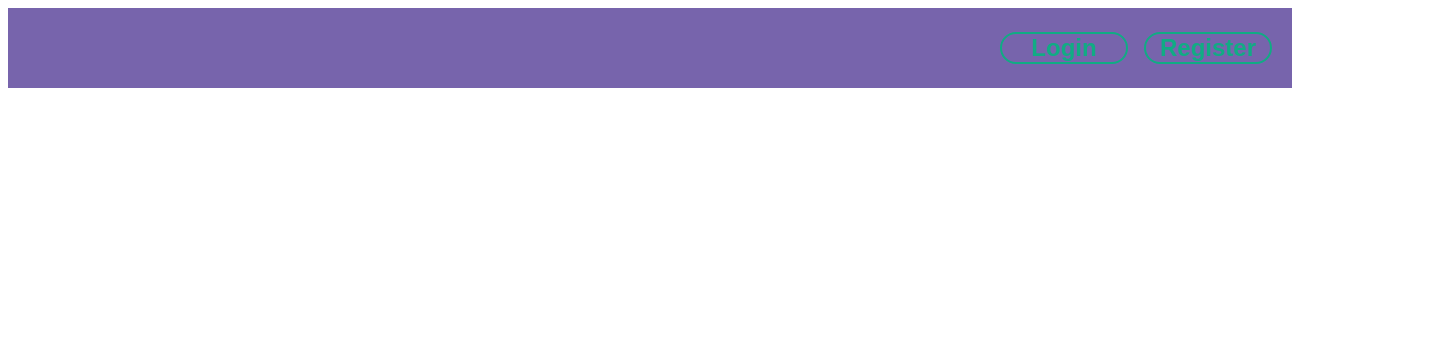
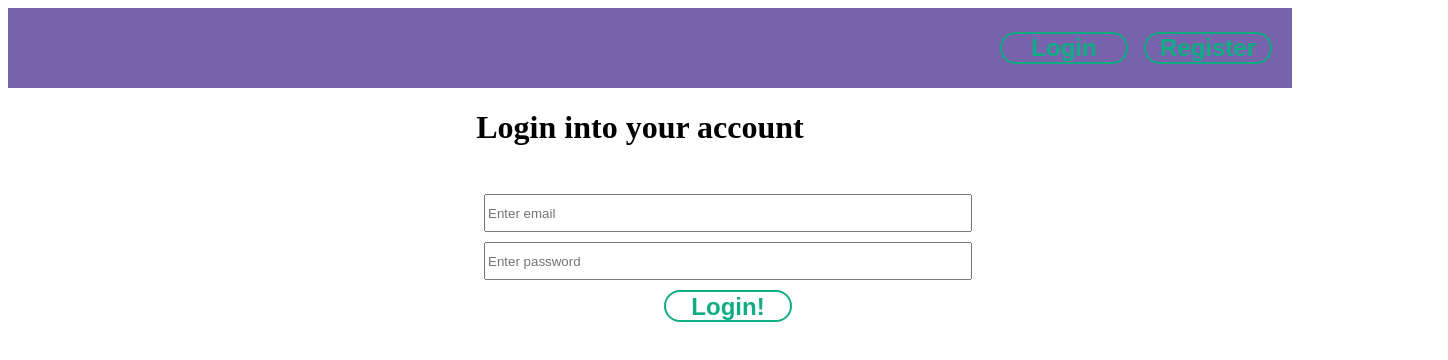
Before and after one commit to fotimakhamroeva/BabyTracker, a React (Create React App) app in the folder client/baby-tracker/: page /login in a window 1280 px wide. Before the commit this address had no page. Shown: the top 360 px of the page, 1448 px wide, since content can reach past the window. Built offline with nearby package versions, Linux system fonts and the light colour scheme.

Commit message:
build routes for login and register

```diff
--- a/client/baby-tracker/src/App.js
+++ b/client/baby-tracker/src/App.js
@@ -3,6 +3,7 @@ import { Routes, Route, Link } from "react-router-dom";
 import Button from './components/Button'
 import Navbar from "./components/Navbar";
 import RegistrationPage from "./components/RegistrationPage";
+import LoginPage from "./components/LoginPage"
 
 function App() {
   return (
@@ -13,6 +14,7 @@ function App() {
         <Navbar></Navbar>
         <Routes>
           <Route path="/register" element={<RegistrationPage />} />
+          <Route path="/login" element={<LoginPage />} />
         </Routes>
       </>
     </div>
--- /dev/null
+++ b/client/baby-tracker/src/components/LoginPage.jsx
@@ -0,0 +1,32 @@
+import React, { useState } from "react";
+import axios from 'axios'
+
+import Button from './Button'
+
+import './LoginPage.scss'
+
+export default function RegistrationPage(props) {
+
+ return(
+  <>
+  <h1>Login into your account</h1>
+  <form id='login-form'>
+      <input
+        className="registation"
+        email="email"
+        type="text"
+        placeholder="Enter email"
+        // onBlur={(e) => setEmail(e.target.value)}
+     />
+     <input
+        className="registation"
+        password="password"
+        type="text"
+        placeholder="Enter password"
+        // onBlur={(e) => setPassword(e.target.value)}
+     />
+     <Button confirm>Login!</Button>
+   </form>
+  </>
+ )
+}
--- /dev/null
+++ b/client/baby-tracker/src/components/LoginPage.scss
@@ -0,0 +1,22 @@
+@import "styles/mixins.scss";
+@import "styles/variables.scss";
+
+#login-form {
+  display: flex;
+  flex-direction: column;
+  justify-content: space-between;
+  height: 8rem;
+  width: 90rem;
+  margin-top: 3rem;
+  align-items: center;
+}
+
+input {
+  height: 2rem;
+  width: 30rem;
+  margin-bottom: 0.5rem;
+}
+
+h1 {
+  text-align: center;
+}
--- a/client/baby-tracker/src/components/Navbar.jsx
+++ b/client/baby-tracker/src/components/Navbar.jsx
@@ -22,7 +22,7 @@ export default function Navbar(props) {
   } else {
     return(
       <nav>
-        <Button confirm onClick={handleLogin}>Login</Button>
+        <Button confirm onClick={() => navigate("/login")}>Login</Button>
         <Button confirm onClick={() => navigate("/register")}>Register</Button>
       </nav>
     )
--- a/client/baby-tracker/src/components/RegistrationPage.jsx
+++ b/client/baby-tracker/src/components/RegistrationPage.jsx
@@ -1,8 +1,9 @@
 import React, { useState } from "react";
 import axios from 'axios'
 
-import Navbar from './Navbar'
 import Button from './Button'
+
+import './RegistrationPage.scss'
 
 export default function RegistrationPage(props) {
    const [firstName, setFirstName] = useState('')
@@ -29,7 +30,8 @@ export default function RegistrationPage(props) {
 
   return(
    <>
-   <form>
+   <h1>Register new account here</h1>
+   <form id='registration-form'>
    <input
          className="registation"
          firstName="firstName"
@@ -58,7 +60,7 @@ export default function RegistrationPage(props) {
          placeholder="Enter password"
          onBlur={(e) => setPassword(e.target.value)}
       />
-      <Button onClick={(e) => register(e)}>Register!</Button>
+      <Button confirm onClick={(e) => register(e)}>Register!</Button>
     </form>
    </>
   )
--- /dev/null
+++ b/client/baby-tracker/src/components/RegistrationPage.scss
@@ -0,0 +1,22 @@
+@import "styles/mixins.scss";
+@import "styles/variables.scss";
+
+#registration-form {
+  display: flex;
+  flex-direction: column;
+  justify-content: space-between;
+  height: 15rem;
+  width: 90rem;
+  margin-top: 3rem;
+  align-items: center;
+}
+
+input {
+  height: 2rem;
+  width: 30rem;
+  margin-bottom: 0.5rem;
+}
+
+h1 {
+  text-align: center;
+}
```
Also changed, not shown: client/baby-tracker/stories/index.js (+1 -1 lines).
